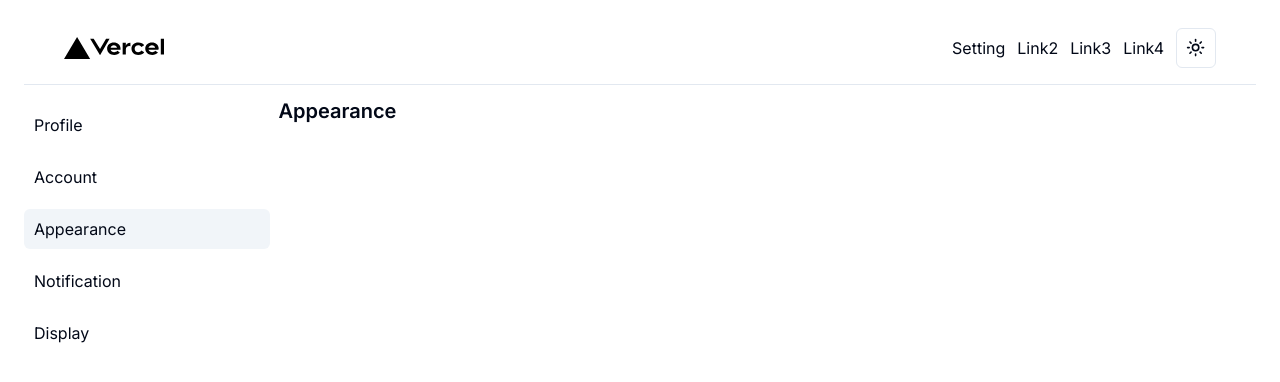
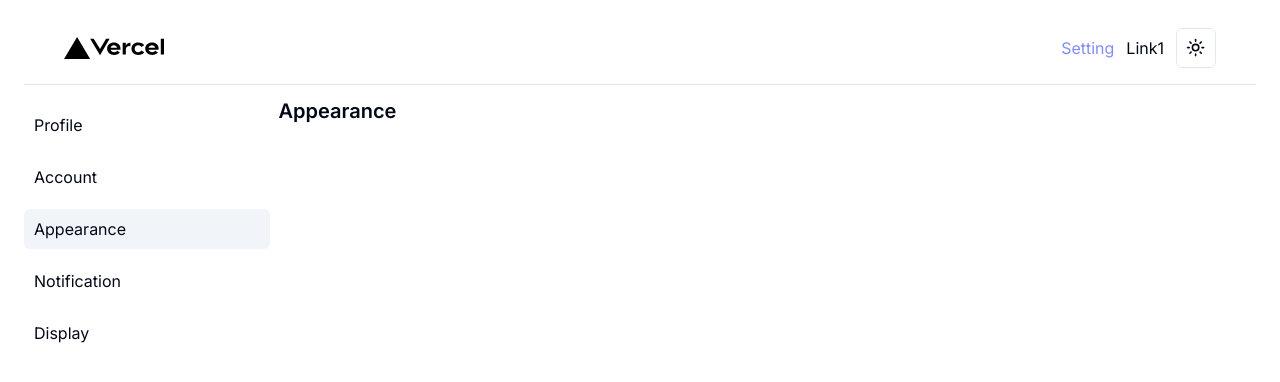
Before and after one commit to tonyljx/next-for-fun, a Next.js app: page /setting/appearance in a window 1280 px wide. Shown: the top 382 px of the page. Built offline with nearby package versions, Linux system fonts and the light colour scheme.

Commit message:
feature: add sidebar

```diff
--- /dev/null
+++ b/src/app/setting/account/loading.tsx
@@ -0,0 +1,10 @@
+import { Skeleton } from "@/components/ui/skeleton";
+import React from "react";
+
+export default function Loading() {
+  return (
+    <div>
+      <Skeleton className="h-[100px] w-[100px] rounded-full" />
+    </div>
+  );
+}
--- a/src/components/global/header.tsx
+++ b/src/components/global/header.tsx
@@ -1,9 +1,30 @@
+"use client";
 import Image from "next/image";
 import Link from "next/link";
 import React from "react";
 import { ModeToggle } from "../theme-button";
+import { cn } from "@/lib/utils";
+import { usePathname } from "next/navigation";
+
+const headerItems = [
+  {
+    href: "/setting",
+    label: "Setting",
+  },
+  {
+    href: "#",
+    label: "Link1",
+  },
+];
 
 export default function Header() {
+  const pathName = usePathname();
+
+  // 提取第一级的路由
+  const firstPathName = pathName.substring(0, pathName.indexOf("/", 1));
+
+  console.log(firstPathName);
+
   return (
     <div className="mb-3 flex items-center justify-between border-b px-10 py-4">
       <Link href="/">
@@ -17,27 +38,18 @@ export default function Header() {
       </Link>
 
       <ul className="flex items-center gap-3">
-        <li>
-          <Link href="/setting" className="hover:text-indigo-400">
-            Setting
-          </Link>
-        </li>
-        <li>
-          <Link href="#" className="hover:text-indigo-400">
-            Link2
-          </Link>
-        </li>
-        <li>
-          <Link href="#" className="hover:text-indigo-400">
-            Link3
-          </Link>
-        </li>
-        <li>
-          <Link href="#" className="hover:text-indigo-400">
-            Link4
-          </Link>
-        </li>
-
+        {headerItems.map((item) => (
+          <li key={item.label}>
+            <Link
+              href={item.href}
+              className={cn("hover:text-indigo-400", {
+                "text-indigo-400": item.href === firstPathName,
+              })}
+            >
+              {item.label}
+            </Link>
+          </li>
+        ))}
         <li>
           <ModeToggle />
         </li>
--- a/src/components/global/nav-sidebar.tsx
+++ b/src/components/global/nav-sidebar.tsx
@@ -23,9 +23,12 @@ export default function SideBarNav({ items, className, ...props }: Props) {
       <div className="flex flex-col space-y-3 ">
         {items.map((item) => (
           <Link
-            className={cn("rounded-md px-[10px] py-2 hover:bg-slate-100", {
-              "bg-slate-100": item.href === pathName,
-            })}
+            className={cn(
+              "rounded-md px-[10px] py-2 hover:bg-slate-100 dark:text-slate-600",
+              {
+                "bg-slate-100": item.href === pathName,
+              },
+            )}
             key={item.name}
             href={item.href}
           >
--- /dev/null
+++ b/src/components/ui/skeleton.tsx
@@ -0,0 +1,15 @@
+import { cn } from "@/lib/utils"
+
+function Skeleton({
+  className,
+  ...props
+}: React.HTMLAttributes<HTMLDivElement>) {
+  return (
+    <div
+      className={cn("animate-pulse rounded-md bg-muted", className)}
+      {...props}
+    />
+  )
+}
+
+export { Skeleton }
```
